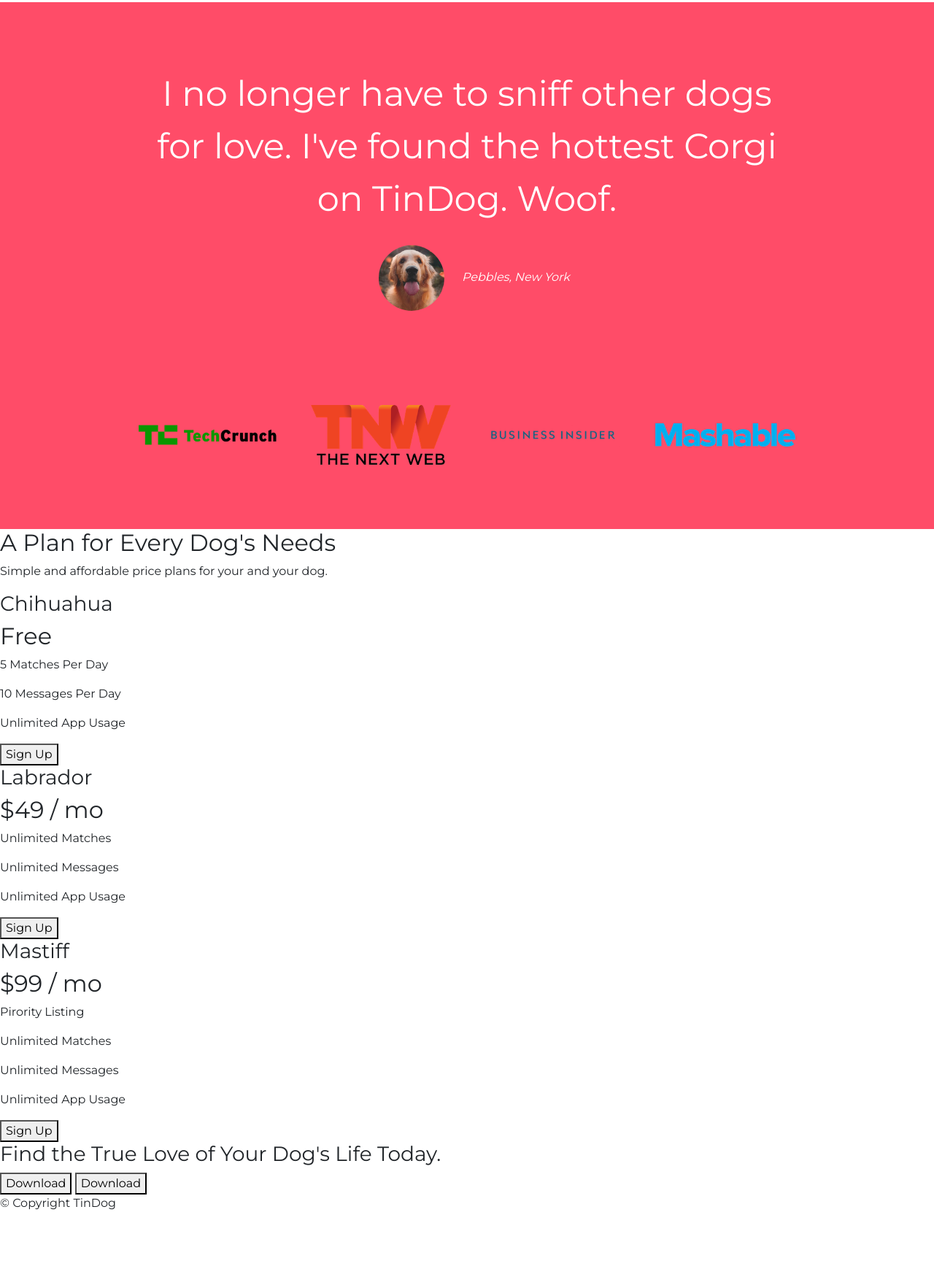
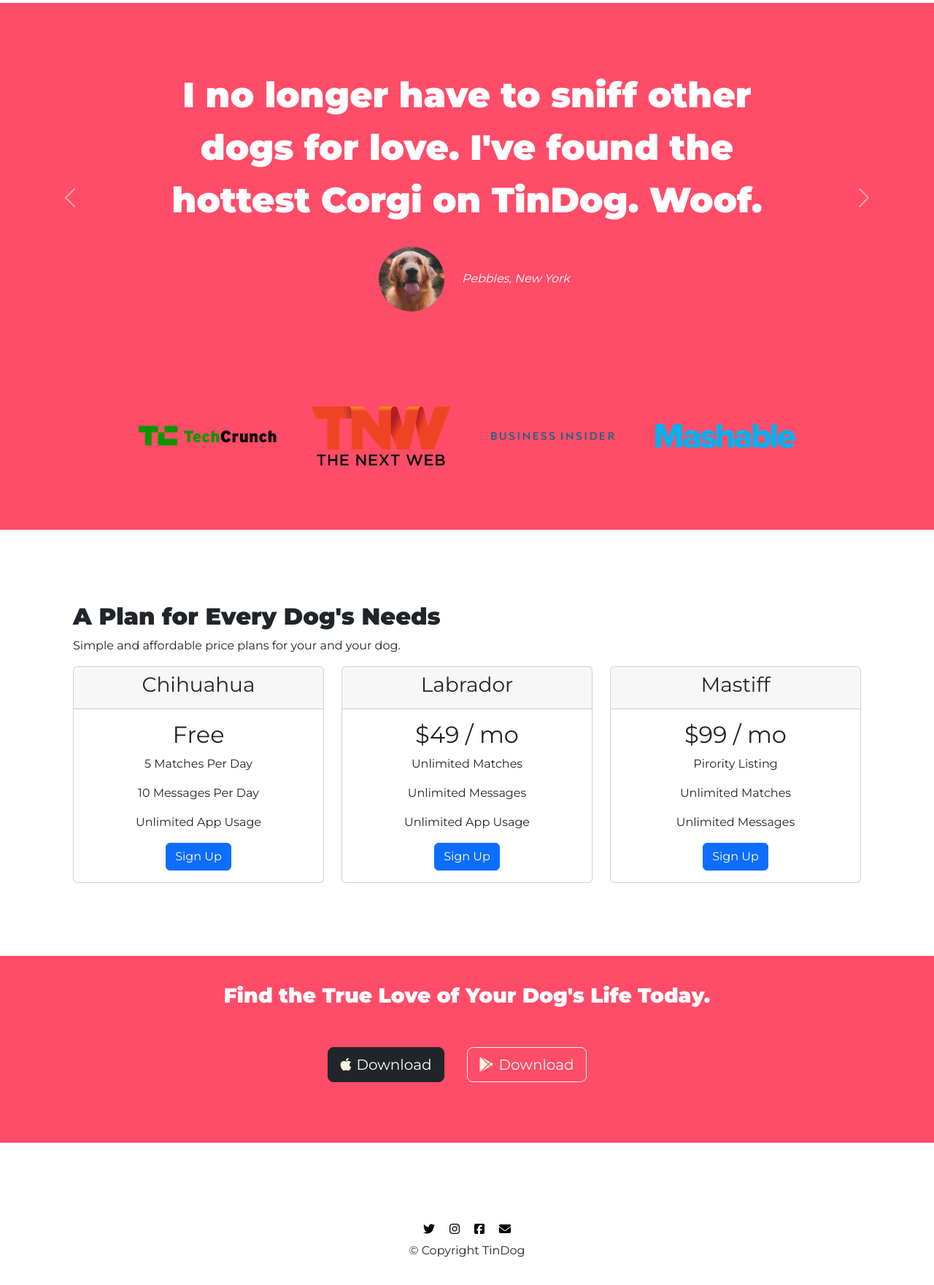
Before and after one commit to Shreyash252003/Tdog, a plain HTML site: page index.html in a window 1280 px wide. Shown: the part 1009-2770 px from the top of the page at 73% size. Before the commit the page ends 2686 px from the top, so only its background shows below. Drawn offline with nearby package versions, Linux system fonts and the light colour scheme.

Commit message:
last commit

```diff
--- a/css/styles.css
+++ b/css/styles.css
@@ -1,5 +1,7 @@
 #title{
     background-color: #FF4C68;
+
+
 }
 h1{
     font-family: "Montserrat";
@@ -39,6 +41,10 @@ i{
 .title-image{
     width: 60%;
     transform: rotate(25deg);
+    position: relative;
+    left: 100px;
+
+
 }
 
 .container-fluid p{
@@ -46,6 +52,15 @@ i{
 }
 
 /* features section */
+#features{
+    background-color: #fff;
+    display: block;
+    position: relative;
+    width: 100%;
+    z-index: 1;
+
+}
+
 #features p{
     display: block;
     font-family: "Montserrat";
@@ -63,17 +78,22 @@ i{
     font-weight: bolder;
     font-size: 1.5rem;
 }
+
+/* testimonial */
 #testimonials{
-    padding:7% 15%;
     text-align: center;
     background-color: #FF4C68;
     color:#fff;
 
 
+
+}
+.carousel-item{
+    padding:7% 15%;
 }
 #testimonials h2{
     font-family: "Montserrat";
-    font-weight: boldjh;
+    font-weight: bold;
     font-size:3rem;
     line-height:1.5 ;
 }
@@ -90,4 +110,42 @@ i{
 .press-logo{
     width: 15%;
     margin:20px 20px 50px ;
+
 }
+
+.card{
+    height: 100%;
+}
+
+/* princing */
+#pricing{
+    padding: 100px;
+    margin-bottom: 0;
+
+}
+.pricing-column{
+    padding:3% 2%;
+}
+
+
+#cta{
+    background-color: #FF4C68;
+    padding: 3% 15%;
+    margin-top: 0;
+
+
+}
+#cta h3{
+    font-family: "Montserrat";
+    color: #fff;
+    font-weight:bold;
+
+}
+#footer{
+    margin-top: 100px;
+    margin-bottom: 100px;
+}
+#footer i{
+    color: black;
+    margin: 10px;
+}
--- a/index.html
+++ b/index.html
@@ -1,5 +1,6 @@
 <!DOCTYPE html>
 <html>
+
 <head>
   <meta charset="utf-8" />
   <title>tinDog</title>
@@ -8,20 +9,14 @@
   <link rel="preconnect" href="https://fonts.gstatic.com" crossorigin />
   <link
     href="https://fonts.googleapis.com/css2?family=Montserrat:wght@100;400;900&family=Ubuntu:wght@300;400&display=swap"
-      rel="stylesheet"
-    />
+    rel="stylesheet" />
 
   <!-- Bootstrap -->
-      <link href="https://cdn.jsdelivr.net/npm/bootstrap@5.2.0-beta1/dist/css/bootstrap.min.css"
-      rel="stylesheet"
-      integrity="sha384-0evHe/X+R7YkIZDRvuzKMRqM+OrBnVFBL6DOitfPri4tjfHxaWutUpFmBp4vmVor"
-      crossorigin="anonymous"
-    />
-    <script
-      src="https://cdn.jsdelivr.net/npm/bootstrap@5.2.0-beta1/dist/js/bootstrap.bundle.min.js"
+  <link href="https://cdn.jsdelivr.net/npm/bootstrap@5.2.0-beta1/dist/css/bootstrap.min.css" rel="stylesheet"
+    integrity="sha384-0evHe/X+R7YkIZDRvuzKMRqM+OrBnVFBL6DOitfPri4tjfHxaWutUpFmBp4vmVor" crossorigin="anonymous" />
+  <script src="https://cdn.jsdelivr.net/npm/bootstrap@5.2.0-beta1/dist/js/bootstrap.bundle.min.js"
     integrity="sha384-pprn3073KE6tl6bjs2QrFaJGz5/SUsLqktiwsUTF55Jfv3qYSDhgCecCxMW52nD2"
-      crossorigin="anonymous"
-    ></script>
+    crossorigin="anonymous"></script>
   <!-- CSS style sheets -->
   <link rel="stylesheet" href="css/styles.css" />
 
@@ -38,16 +33,9 @@
 
       <nav class="navbar navbar-expand-lg navbar-dark ">
         <div class="container-fluid" style="padding-left: 0px; padding-right:0px;">
-            <a href="" class="navbar-brand" >tDog</a>
-            <button
-              class="navbar-toggler"
-              type="button"
-              data-bs-toggle="collapse"
-              data-bs-target="#navbarTogglerDemo01"
-              aria-controls="navbarTogglerDemo01"
-              aria-expanded="false"
-              aria-label="Toggle navigation"
-            >
+          <a href="" class="navbar-brand">tDog</a>
+          <button class="navbar-toggler" type="button" data-bs-toggle="collapse" data-bs-target="#navbarTogglerDemo01"
+            aria-controls="navbarTogglerDemo01" aria-expanded="false" aria-label="Toggle navigation">
             <span class="navbar-toggler-icon"></span>
           </button>
           <div class="collapse navbar-collapse" id="navbarTogglerDemo01">
@@ -70,8 +58,10 @@
       <div class="row">
         <div class="col-lg-6">
           <h1>Meet new and interesting dogs nearby.</h1>
-            <button type="button" class="btn btn-dark btn-lg download-button"><i class="fa-brands fa-apple" ></i>Download</button>
-            <button type="button" class="btn btn-outline-light btn-lg download-button"><i class="fa-brands fa-google-play" ></i>Download</button>
+          <button type="button" class="btn btn-dark btn-lg download-button"><i
+              class="fa-brands fa-apple"></i>Download</button>
+          <button type="button" class="btn btn-outline-light btn-lg download-button"><i
+              class="fa-brands fa-google-play"></i>Download</button>
         </div>
         <div class="col-lg-6">
           <img class="title-image" src="images/iphone6.png" alt="iphone-mockup" />
@@ -83,42 +73,55 @@
   <!-- Features -->
 
   <section id="features">
-
-
-      <div class="container-fluid">
-        <div class="row">
-          <div class="col-lg-4 text-center">
+      <div class="row text-center" >
+        <div class="pricing-column col-lg-4 text-center">
           <i class="fa-solid fa-circle-check fa-5x"></i>
           <h3>Easy to use.</h3>
           <p>So easy to use, even your dog could do it.</p>
         </div>
-          <div class="col-lg-4 text-center">
+        <div class="pricing-column col-lg-4 text-center">
           <i class="fa-solid fa-bullseye fa-5x"></i>
           <h3> Elite Clientele</h3>
           <p>We have all the dogs, the greatest dogs.</p>
         </div>
-          <div class="col-lg-4 text-center">
+        <div class="pricing-column col-lg-4 text-center">
           <i class="fa-solid fa-heart fa-5x"></i>
           <h3>Guaranteed to work.</h3>
           <p>Find the love of your dog's life or your money back.</p>
         </div>
       </div>
-      </div>
   </section>
 
   <!-- Testimonials -->
+<div class="all">
+  <section id="testimonials">
 
-    <section id="testimonials">
+    <div id="testimonial-carousel" class="carousel slide" data-ride="false">
+      <div class="carousel-inner">
+        <div class="carousel-item active">
           <h2>
             I no longer have to sniff other dogs for love. I've found the hottest
             Corgi on TinDog. Woof.
           </h2>
           <img class="testimonials-image" src="images/dog-img.jpg" alt="dog-profile" />
           <em>Pebbles, New York</em>
-
-      <!-- <h2 class="testimonial-text">My dog used to be so lonely, but with TinDog's help, they've found the love of their life. I think.</h2>
-    <img class="testimonial-image" src="images/lady-img.jpg" alt="lady-profile">
-    <em>Beverly, Illinois</em> -->
+        </div>
+        <div class="carousel-item">
+          <h2 class="testimonial-text">My dog used to be so lonely, but with TinDog's help, they've found the love of
+            their life. I think.</h2>
+          <img class="testimonials-image" src="images/lady-img.jpg" alt="lady-profile">
+          <em>Beverly, Illinois</em>
+        </div>
+        <button class="carousel-control-prev" type="button" data-bs-target="#testimonial-carousel" data-bs-slide="prev">
+          <span class="carousel-control-prev-icon" aria-hidden="true"></span>
+          <span class="visually-hidden">Previous</span>
+        </button>
+        <button class="carousel-control-next" type="button" data-bs-target="#testimonial-carousel" data-bs-slide="next">
+          <span class="carousel-control-next-icon" aria-hidden="true"></span>
+          <span class="visually-hidden">Next</span>
+        </button>
+      </div>
+    </div>
   </section>
 
   <!-- Press -->
@@ -133,44 +136,79 @@
   <!-- Pricing -->
 
   <section id="pricing">
-      <h2>A Plan for Every Dog's Needs</h2>
+    <h2 style="font-weight: bolder;">A Plan for Every Dog's Needs</h2>
     <p>Simple and affordable price plans for your and your dog.</p>
 
+
+
+    <div class="row text text-center">
+      <div class="col-lg-4 col-md-6">
+      <div class="card" >
+        <div class="card-header">
           <h3>Chihuahua</h3>
+        </div>
+        <div class="card-body">
           <h2>Free</h2>
           <p>5 Matches Per Day</p>
           <p>10 Messages Per Day</p>
           <p>Unlimited App Usage</p>
-      <button type="button">Sign Up</button>
+          <a name="" id="" class="btn btn-primary" href="#" role="button">Sign Up</a>
+        </div>
+      </div>
+      </div>
 
+    <div class="col-lg-4 col-md-6">
+      <div class="card">
+        <div class="card-header">
           <h3>Labrador</h3>
+        </div>
+        <div class="card-body">
           <h2>$49 / mo</h2>
           <p>Unlimited Matches</p>
           <p>Unlimited Messages</p>
           <p>Unlimited App Usage</p>
-      <button type="button">Sign Up</button>
+          <a name="" id="" class="btn btn-primary" href="#" role="button">Sign Up</a>
+        </div>
+      </div>
+    </div>
 
+    <div class="col-lg-4 col-sm-12">
+      <div class="card" >
+        <div class="card-header">
           <h3>Mastiff</h3>
+        </div>
+        <div class="card-body">
           <h2>$99 / mo</h2>
           <p>Pirority Listing</p>
           <p>Unlimited Matches</p>
           <p>Unlimited Messages</p>
-      <p>Unlimited App Usage</p>
-      <button type="button">Sign Up</button>
+          <a name="" id="" class="btn btn-primary " href="#" role="button">Sign Up</a>
+        </div>
+      </div>
+    </div>
+    </div>
+
   </section>
 
   <!-- Call to Action -->
 
   <section id="cta">
+    <div class="text-center">
     <h3>Find the True Love of Your Dog's Life Today.</h3>
-      <button type="button">Download</button>
-      <button type="button">Download</button>
+    <button type="button" class="btn btn-dark btn-lg download-button"><i
+      class="fa-brands fa-apple"></i>Download</button>
+    <button type="button" class="btn btn-outline-light btn-lg download-button"><i
+      class="fa-brands fa-google-play"></i>Download</button>
+    </div>
   </section>
 
   <!-- Footer -->
 
-    <footer id="footer">
+  <footer id="footer" class="text-center">
+    <i class="fa-brands fa-twitter"></i><i class="fa-brands fa-instagram"></i><i class="fa-brands fa-facebook-square"></i><i class="fa-solid fa-envelope"></i>
     <p>© Copyright TinDog</p>
   </footer>
+</div>
 </body>
+
 </html>
```
Lines whose indentation alone changed are shown as unchanged.
